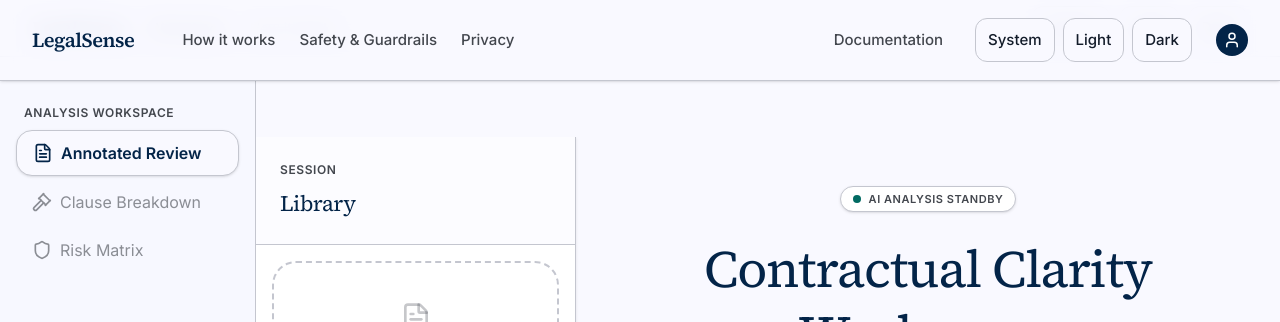
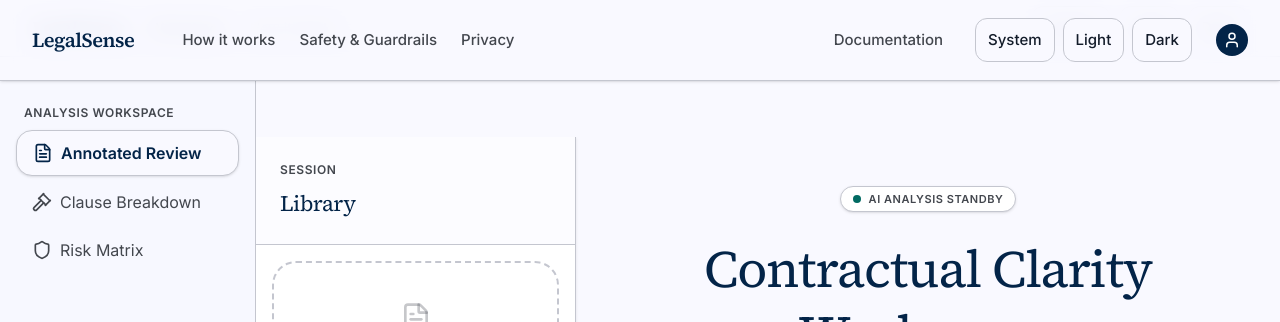
Before and after one commit to izanakun20/legalsense, a Next.js app: page /workspace in a window 1280 px wide. Shown: the top 322 px of the page. Built offline with nearby package versions, Linux system fonts and the light colour scheme.

Commit message:
feat(ui): wire sidebar buttons to switch analysis tabs via URL search params

```diff
--- a/src/app/workspace/layout.tsx
+++ b/src/app/workspace/layout.tsx
@@ -47,22 +47,20 @@ export default function WorkspaceLayout({
                 <FileText aria-hidden="true" className="w-[20px] h-[20px]" />
                 Annotated Review
               </Link>
-              <button
-                type="button"
-                className={`w-full flex items-center gap-2 px-4 py-2.5 rounded-lg transition-colors min-h-[44px] text-muted-foreground hover:text-foreground hover:bg-muted/50 opacity-60 cursor-not-allowed`}
-                title="Coming Soon"
+              <Link
+                href="/workspace?tab=highlight"
+                className="w-full flex items-center gap-2 px-4 py-2.5 rounded-lg transition-colors min-h-[44px] text-muted-foreground hover:text-foreground hover:bg-muted/50"
               >
                 <Gavel aria-hidden="true" className="w-[20px] h-[20px]" />
                 Clause Breakdown
-              </button>
-              <button
-                type="button"
-                className={`w-full flex items-center gap-2 px-4 py-2.5 rounded-lg transition-colors min-h-[44px] text-muted-foreground hover:text-foreground hover:bg-muted/50 opacity-60 cursor-not-allowed`}
-                title="Coming Soon"
+              </Link>
+              <Link
+                href="/workspace?tab=summary"
+                className="w-full flex items-center gap-2 px-4 py-2.5 rounded-lg transition-colors min-h-[44px] text-muted-foreground hover:text-foreground hover:bg-muted/50"
               >
                 <Shield aria-hidden="true" className="w-[20px] h-[20px]" />
                 Risk Matrix
-              </button>
+              </Link>
             </nav>
           </div>
           <div className="px-4">
--- a/src/app/workspace/page.tsx
+++ b/src/app/workspace/page.tsx
@@ -1,6 +1,7 @@
 "use client";
 
 import React, { useState } from "react";
+import { useSearchParams } from "next/navigation";
 import { DocumentInput } from "@/components/DocumentInput";
 import { DocumentAnalysis } from "@/components/DocumentAnalysis";
 import { FileText, Plus, X, ArrowRight } from "lucide-react";
@@ -17,6 +18,8 @@ type SessionDoc = {
 export default function WorkspacePage() {
   const [documents, setDocuments] = useState<SessionDoc[]>([]);
   const [activeDocId, setActiveDocId] = useState<string | null>(null);
+  const searchParams = useSearchParams();
+  const tabParam = searchParams.get('tab') as 'summary' | 'compare' | 'highlight' | 'ask' | null;
 
   const activeDoc = documents.find(d => d.id === activeDocId);
 
@@ -230,7 +233,7 @@ export default function WorkspacePage() {
               </Button>
             </div>
 
-            <DocumentAnalysis documentText={activeDoc.text} />
+            <DocumentAnalysis documentText={activeDoc.text} initialTab={tabParam ?? undefined} />
           </div>
         )}
       </div>
--- a/src/components/DocumentAnalysis.tsx
+++ b/src/components/DocumentAnalysis.tsx
@@ -37,13 +37,13 @@ type CompareChange = {
   quoteDoc2: string | null;
 };
 
-export function DocumentAnalysis({ documentText }: { documentText: string }) {
+export function DocumentAnalysis({ documentText, initialTab }: { documentText: string; initialTab?: string }) {
   const [summary, setSummary] = useState<string | null>(null);
   const [clauses, setClauses] = useState<Clause[] | null>(null);
   const [analyzeGuard, setAnalyzeGuard] = useState<GuardMeta | null>(null);
   const [isAnalyzing, setIsAnalyzing] = useState(true);
   const [error, setError] = useState<string | null>(null);
-  const [activeTab, setActiveTab] = useState(USE_CASES[0].tabOrRoute);
+  const [activeTab, setActiveTab] = useState(initialTab ?? USE_CASES[0].tabOrRoute);
 
   const [hoveredClauseId, setHoveredClauseId] = useState<number | null>(null);
 
```
